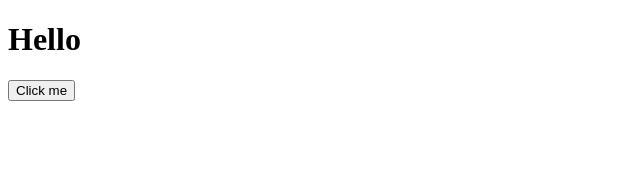
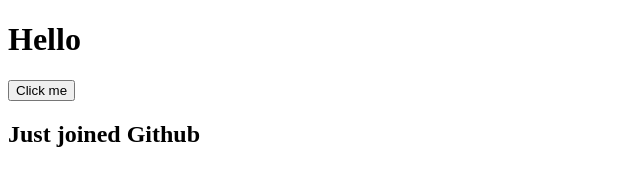
Before and after one commit to Ambrose-Kariuki/Hello-world, a plain HTML site: page index.html in a window 1280 px wide. Shown: the whole page, without its empty margins (0-640 px from the left). Drawn offline with Linux system fonts and the light colour scheme.

Commit message:
made some changes

```diff
--- a/index.html
+++ b/index.html
@@ -8,6 +8,7 @@
 <body>
     <h1>Hello</h1>
     <button>Click me</button>
+    <h2>Just joined Github</h2>
 
 </body>
 </html>
```
